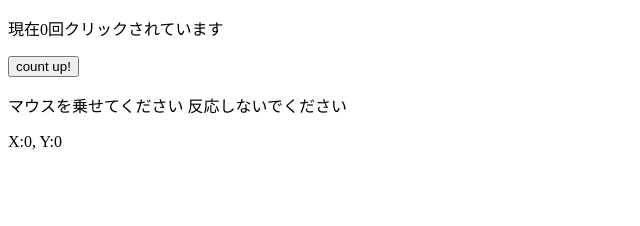
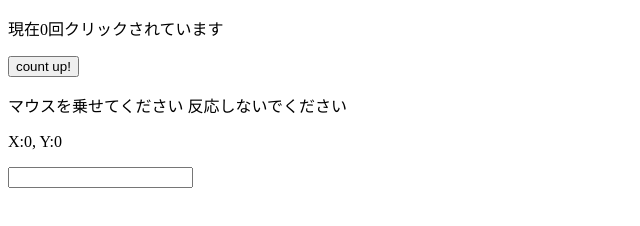
Before and after one commit to Takahiro800/vue-start-directory, a plain HTML site: page index17.html in a window 1280 px wide. Shown: the whole page, without its empty margins (0-640 px from the left). Drawn offline with Linux system fonts and the light colour scheme.

Commit message:
feat(17~21): key修飾子まで

```diff
--- a/index17.html
+++ b/index17.html
@@ -15,6 +15,7 @@
         マウスを乗せてください<span v-on:mousemove.stop> 反応しないでください </span>
       </p>
       <p>X:{{x}}, Y:{{y}}</p>
+      <input type="text" v-on:keyup.enter="myAlert" />
     </div>
 
     <script>
@@ -36,6 +37,9 @@
           noEvent: function (event) {
             event.stopPropagation();
           },
+          myAlert() {
+            alert("alert!");
+          },
         },
       });
     </script>
```
